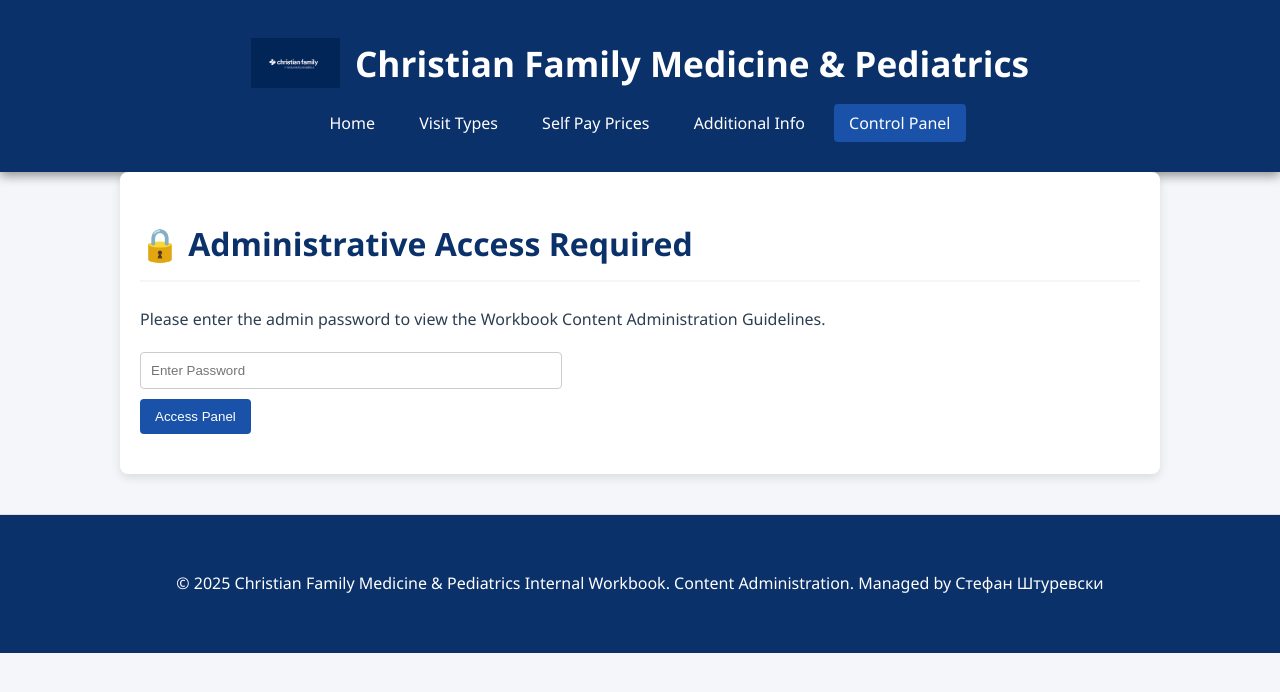
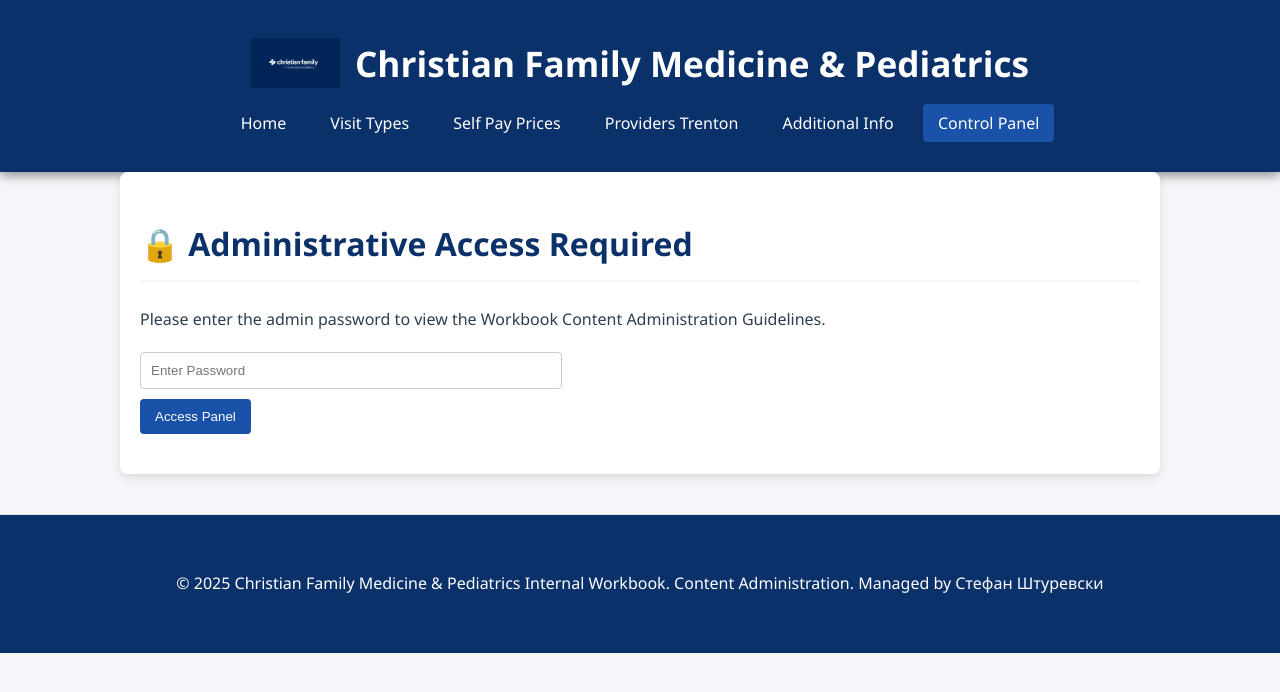
Before and after one commit to shturevski-hub/rhawork.github.io, a plain HTML site: page controlPanel.html in a window 1280 px wide. Drawn offline with Linux system fonts and the light colour scheme.

Commit message:
Update controlPanel.html

```diff
--- a/controlPanel.html
+++ b/controlPanel.html
@@ -17,8 +17,9 @@
                 <a href="index.html">Home</a>
                 <a href="visitTypes.html">Visit Types</a>
                 <a href="selfPayPrices.html">Self Pay Prices</a>
+                <a href="providersTrenton.html">Providers Trenton</a>
                 <a href="additionalInfo.html">Additional Info</a>
-                <a href="controlPanel.html" class="active">Control Panel</a>
+                <a href="controlPanel.html">Control Panel</a>
             </nav>
         </div>
     </header>
@@ -105,4 +106,5 @@
 
     <script src="script.js"></script>
 </body>
+
 </html>
```
